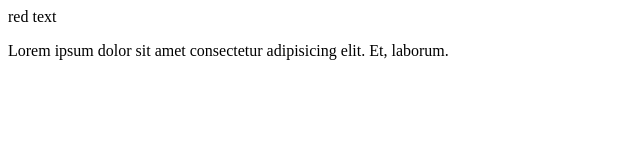
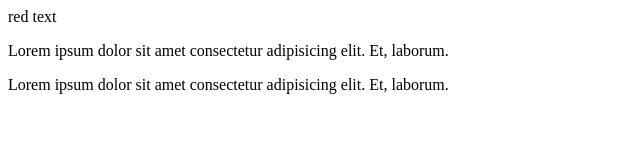
Before and after one commit to nitinarora9999/Test2, a plain HTML site: page contact.html in a window 1280 px wide. Shown: the whole page, without its empty margins (0-640 px from the left). Drawn offline with Linux system fonts and the light colour scheme.

Commit message:
contact.html file added

```diff
--- a/contact.html
+++ b/contact.html
@@ -9,6 +9,8 @@
 <body>
     <div class="red">red text</div>
     <p>Lorem ipsum dolor sit amet consectetur adipisicing elit. Et, laborum.</p>
+    <p>Lorem ipsum dolor sit amet consectetur adipisicing elit. Et, laborum.</p>
+
 
 </body>
 </html>
```
Also changed, not shown: 1 other file.
